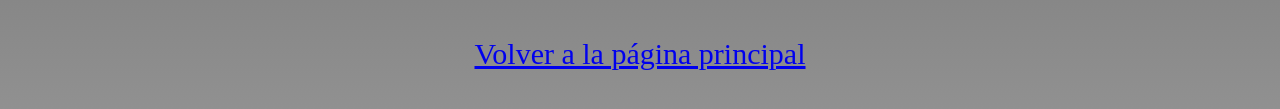
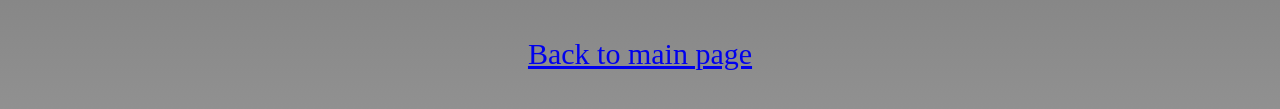
Before and after one commit to Rebs0909/elecronicProjects, a plain HTML site: page project1.html in a window 1280 px wide. Shown: the part 629-738 px from the top of the page. Drawn offline with Linux system fonts and the light colour scheme.

Commit message:
Changed links to english

```diff
--- a/project1.html
+++ b/project1.html
@@ -11,5 +11,5 @@
     <video width="600" controls>
         <source src="vid/proyecto1.mp4" type="video/mp4">
     </video>
-    <a href="index.html">Volver a la página principal</a>
+    <a href="index.html">Back to main page</a>
 </body>
```
Also changed, not shown: index.html (+1 -1 lines), project10.html (+1 -1 lines), project11.html (+1 -1 lines), project12.html (+1 -1 lines), project13.html (+1 -1 lines), project14.html (+1 -1 lines), project15.html (+1 -1 lines), project16.html (+1 -1 lines), project17.html (+1 -1 lines), project18.html (+1 -1 lines), project2.html (+1 -1 lines), project3.html (+1 -1 lines), project4.html (+1 -1 lines), project5.html (+1 -1 lines), 4 more files.
